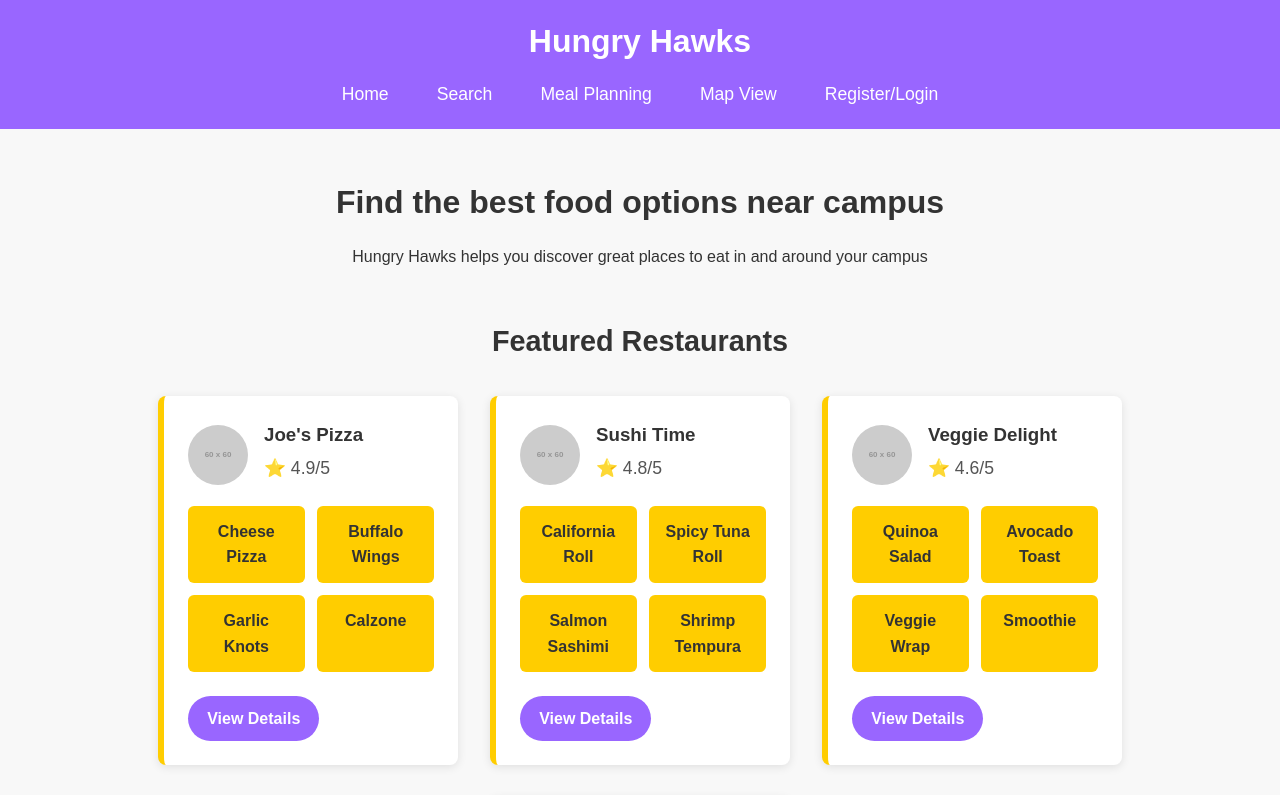
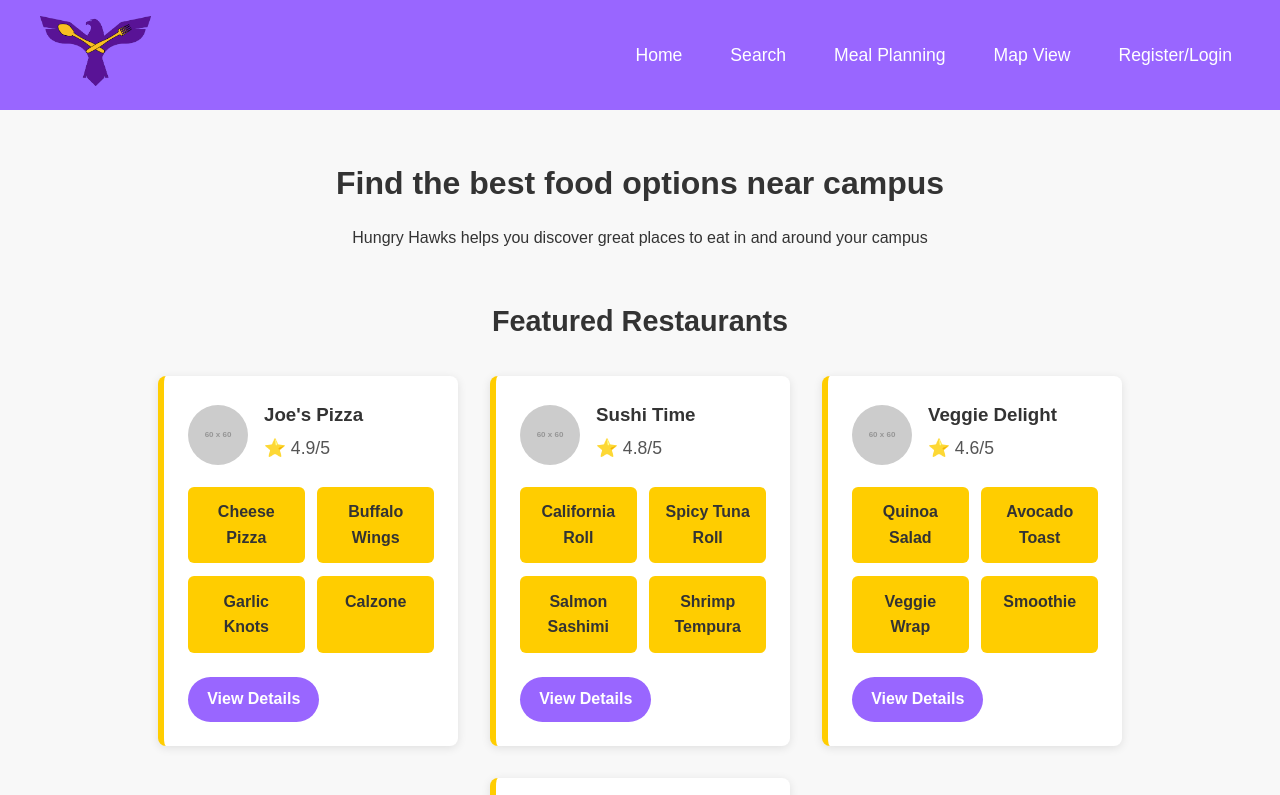
Before and after one commit to mlipyansky/webproj, a React (Create React App) app in the folder client/: page / in a window 1280 px wide. Shown: the top 795 px of the page. Built offline with nearby package versions, Linux system fonts and the light colour scheme.

Commit message:
added logo and favicon

```diff
--- a/client/src/components/Header.js
+++ b/client/src/components/Header.js
@@ -7,7 +7,15 @@ function Header() {
   return (
     <header className="header">
       <div className="header-content">
-        <h1 className="site-title">Hungry Hawks</h1>
+      <div className="site-logo">
+          <Link to="/">
+            <img
+              src="/main_logo.png"
+              alt="Hungry Hawks Logo"
+              className="logo-image"
+            />
+          </Link>
+        </div>
         <nav className="main-nav">
           <Link to="/" className="nav-link">Home</Link>
           <Link to="/search" className="nav-link">Search</Link>
--- a/client/src/styles/Header.css
+++ b/client/src/styles/Header.css
@@ -9,11 +9,18 @@
 .header-content {
   max-width: 1200px;
   margin: 0 auto;
+  display: flex;
+  flex-direction: column;
+  align-items: center;
 }
 
-  .site-title {
-    font-size: 2rem;
+.site-logo {
   margin-bottom: 0.5rem;
+}
+
+.logo-image {
+  height: 70px; /* Adjust this value based on your logo's dimensions */
+  width: auto;
 }
 
 .main-nav {
@@ -34,3 +41,15 @@
 .nav-link:hover {
   background-color: rgba(255, 255, 255, 0.2);
 }
+
+/* For larger screens, display logo and nav side by side */
+@media (min-width: 768px) {
+  .header-content {
+    flex-direction: row;
+    justify-content: space-between;
+  }
+
+  .site-logo {
+    margin-bottom: 0;
+  }
+}
```
Also changed, not shown: client/public/main_logo.png (added), 1 other file (tests, documents, lock files or other folders). Lines whose indentation alone changed are shown as unchanged.
